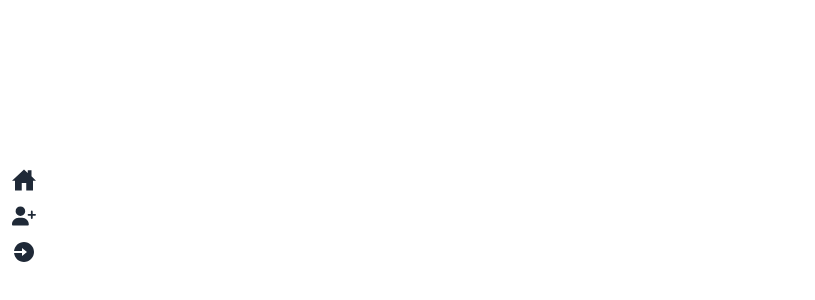
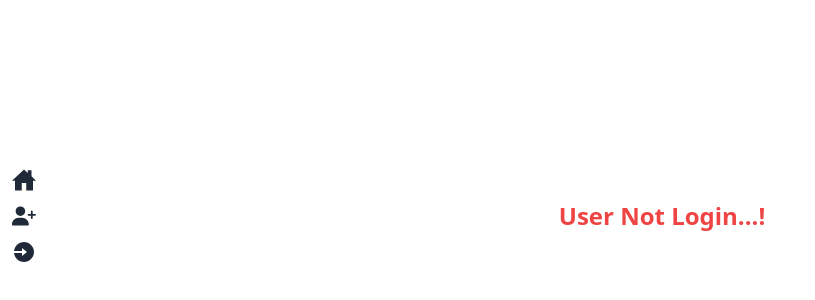
Before and after one commit to sujit-patel/Real-Time-Chat, a React (Vite) app in the folder client/: page / in a window 1280 px wide. Shown: the part 184-484 px from the top of the page, without its empty margins (0-815 px from the left). Built offline with nearby package versions, Linux system fonts and the light colour scheme.

Commit message:
Update Signup Page

```diff
--- a/client/src/pages/Home.jsx
+++ b/client/src/pages/Home.jsx
@@ -15,7 +15,9 @@ function Home() {
             <Right />
           </>
         ) : (
-          ""
+          <div className="w-full h-screen flex items-center justify-center">
+            <p className="text-2xl text-red-500 font-bold">User Not Login...!</p>
+          </div>
         )}
       </div>
     </>
--- a/client/src/pages/Signup.jsx
+++ b/client/src/pages/Signup.jsx
@@ -96,8 +96,8 @@ function Signup() {
             {...register("password", {
               required: "Password is required",
               minLength: {
-                value: 6,
-                message: "Password must be at least 6 characters",
+                value: 5,
+                message: "Password must be at least 5 characters",
               },
             })}
           />
```
